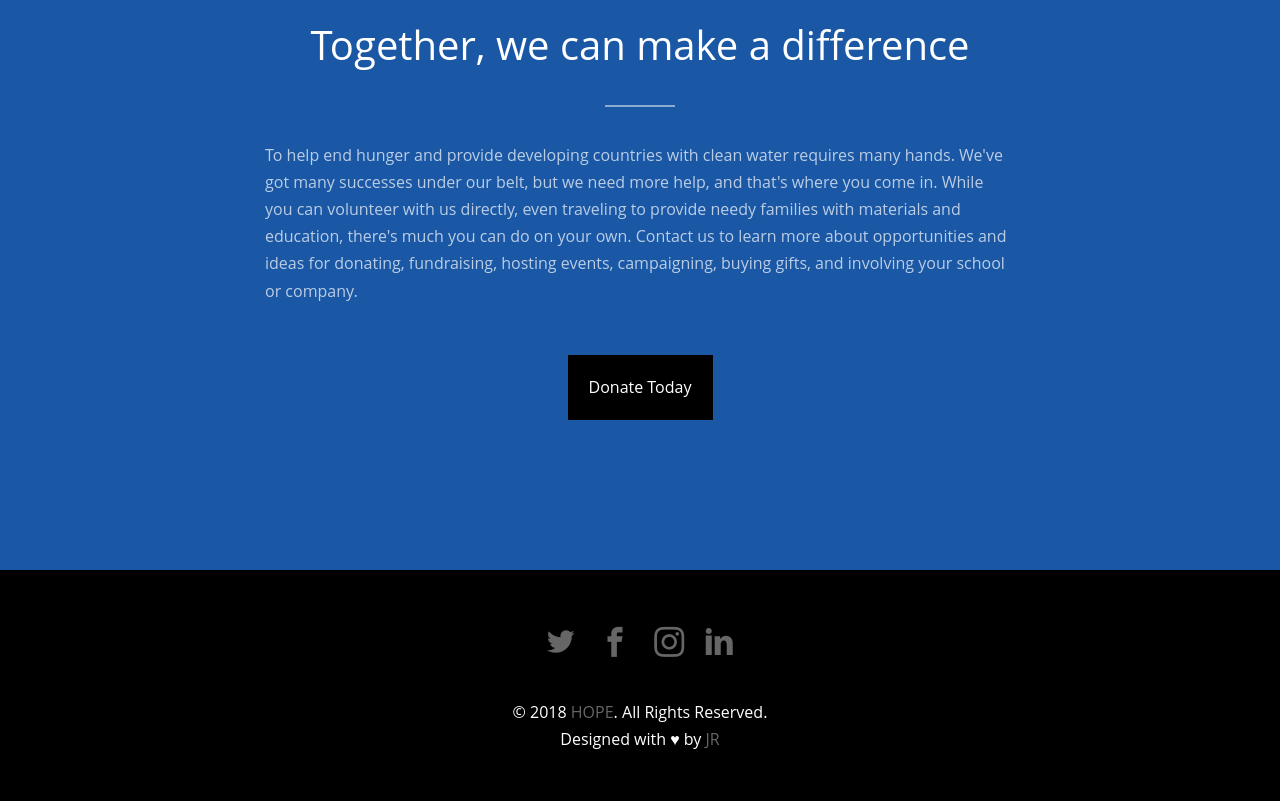
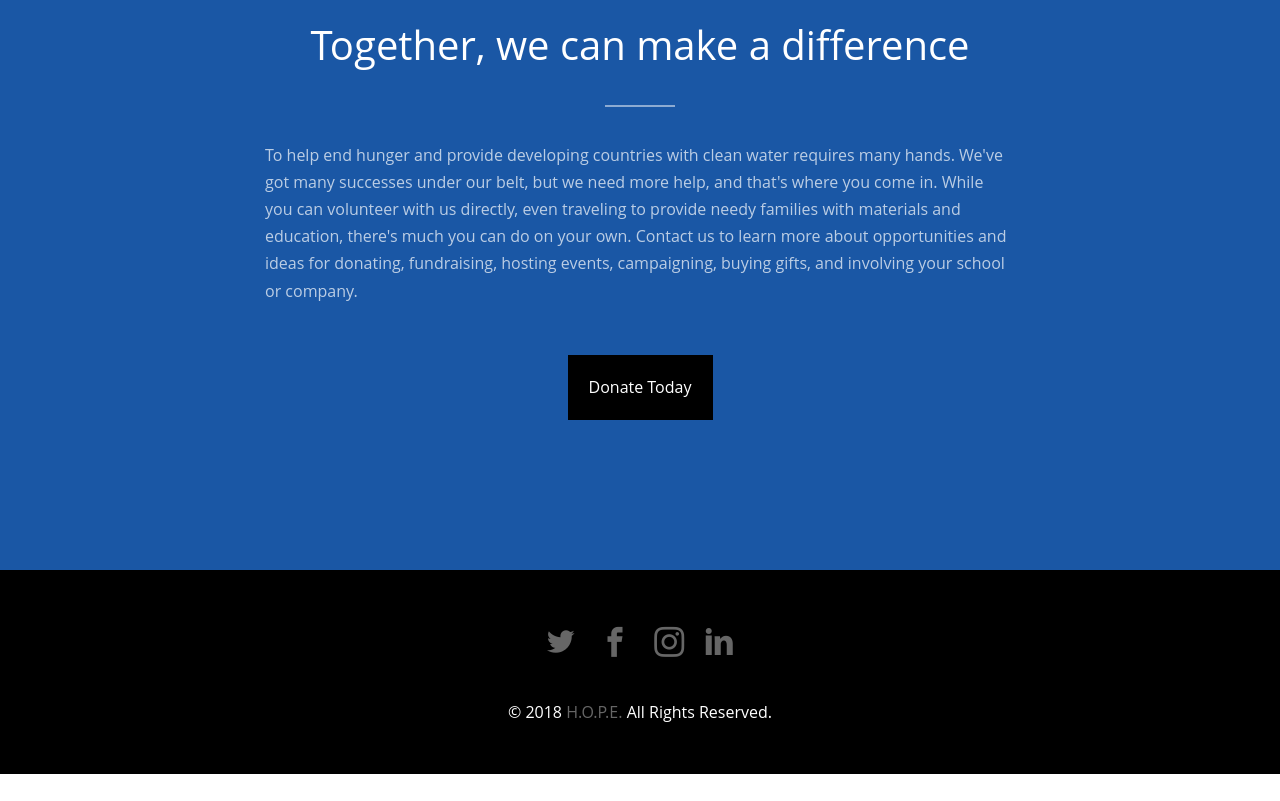
Before and after one commit to letsallhope/.org, a website: page index.html in a window 1280 px wide. Shown: the part 3816-4617 px from the top of the page. After the commit the page ends 4590 px from the top, so only its background shows below. Drawn offline with Linux system fonts and the light colour scheme; files whose address does not match are found by name; a web font is replaced by a local one.

Commit message:
Update index.html

```diff
--- a/index.html
+++ b/index.html
@@ -4,9 +4,9 @@
   <head>
     <meta charset="utf-8">
     <meta name="viewport" content="width=device-width, initial-scale=1">
-    <title>Hope</title>
-    <meta name="description" content="Free Bootstrap Theme by uicookies.com">
-    <meta name="keywords" content="Free website templates, Free bootstrap themes, Free template, Free bootstrap, Free website template">
+    <title>H.O.P.E. - Help Out People Everywhere</title>
+    <meta name="description" content="Over 80 million people in more than 70 countries are fighting hunger. We're here to help.">
+    <meta name="keywords" content="fight hunger, help people, donate, save the children, fight poverty, give to the poor, save lives">
 
     <link rel="stylesheet" href="css/styles-merged.css">
     <link rel="stylesheet" href="css/style.min.css">
@@ -285,7 +285,7 @@
         </div>
         <div class="row">
           <div class="col-md-12">
-            &copy; 2018 <a href="https://uicookies.com/">HOPE</a>. All Rights Reserved. <br> Designed with &hearts; by <a href="https://jeanrobert.me">JR</a>
+            &copy; 2018 <a href="https://letsallhope.org">H.O.P.E.</a> All Rights Reserved.
           </div>
         </div>
       </div>
```
